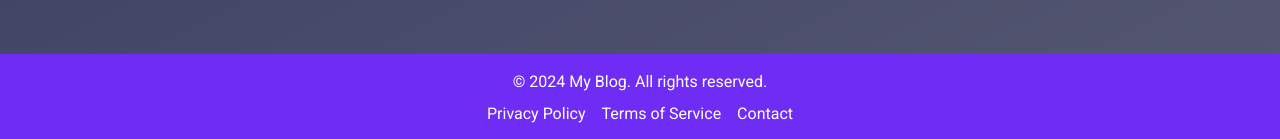
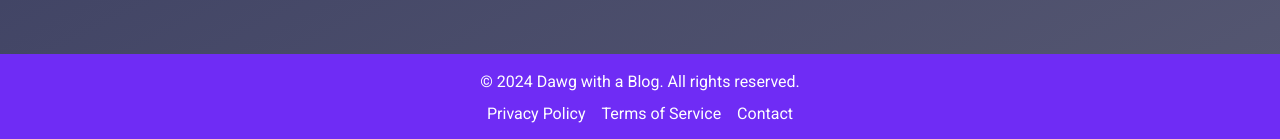
Before and after one commit to chavez62/client, a React (Create React App) app: page / in a window 1280 px wide. Shown: the part 658-797 px from the top of the page. Built offline with nearby package versions, Linux system fonts and the light colour scheme; no server answers.

Commit message:
Updated footer

```diff
--- a/src/components/Footer.js
+++ b/src/components/Footer.js
@@ -3,7 +3,7 @@ import React from "react";
 const Footer = () => {
   return (
     <footer className="bg-primary text-white text-center p-4 mt-8 shadow-lg font-sans">
-      <p>&copy; 2024 My Blog. All rights reserved.</p>
+      <p>&copy; 2024 Dawg with a Blog. All rights reserved.</p>
       <div className="mt-2">
         <a href="#privacy" className="text-white hover:text-gray-400 mx-2">Privacy Policy</a>
         <a href="#terms" className="text-white hover:text-gray-400 mx-2">Terms of Service</a>
```
